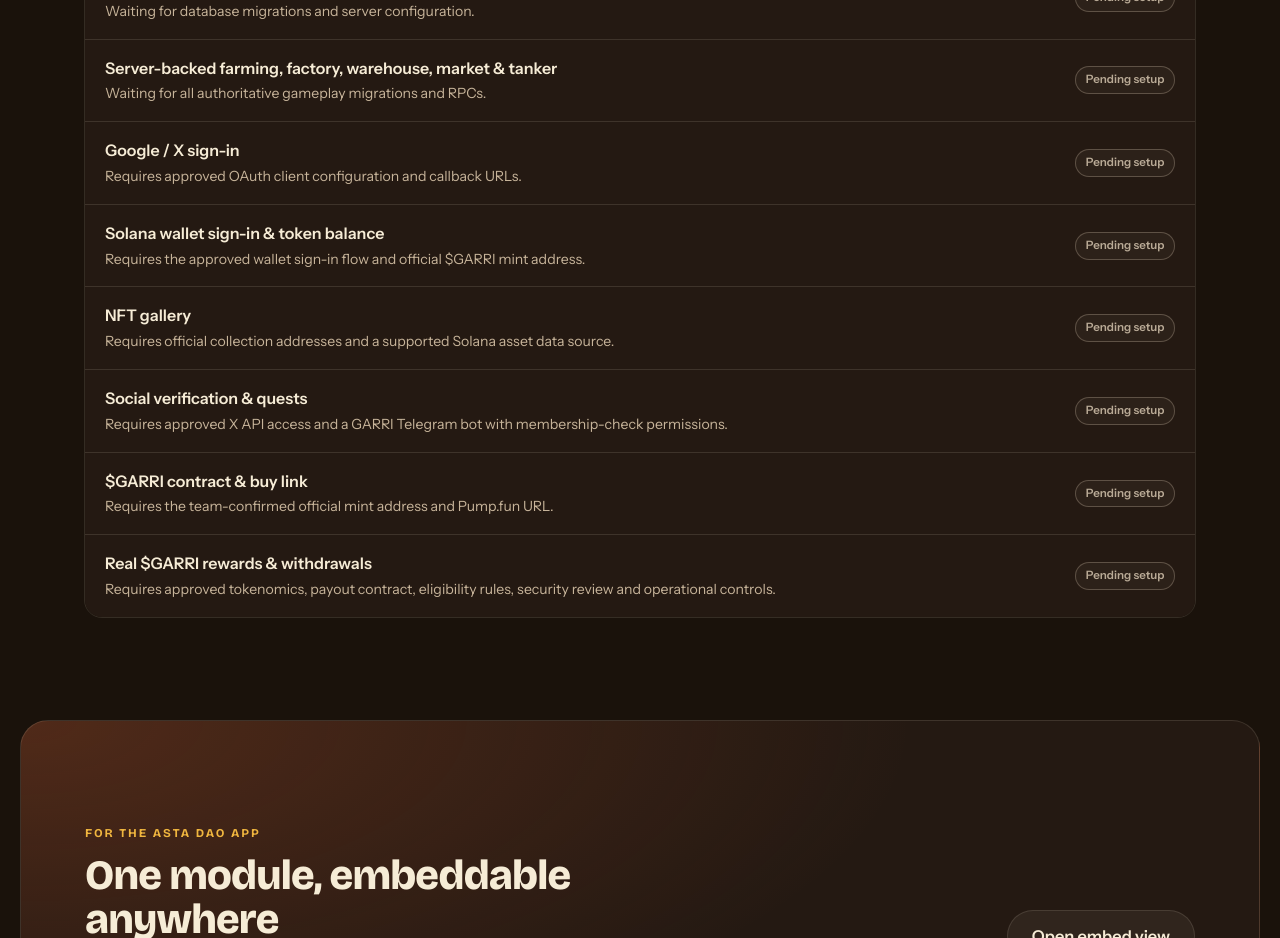
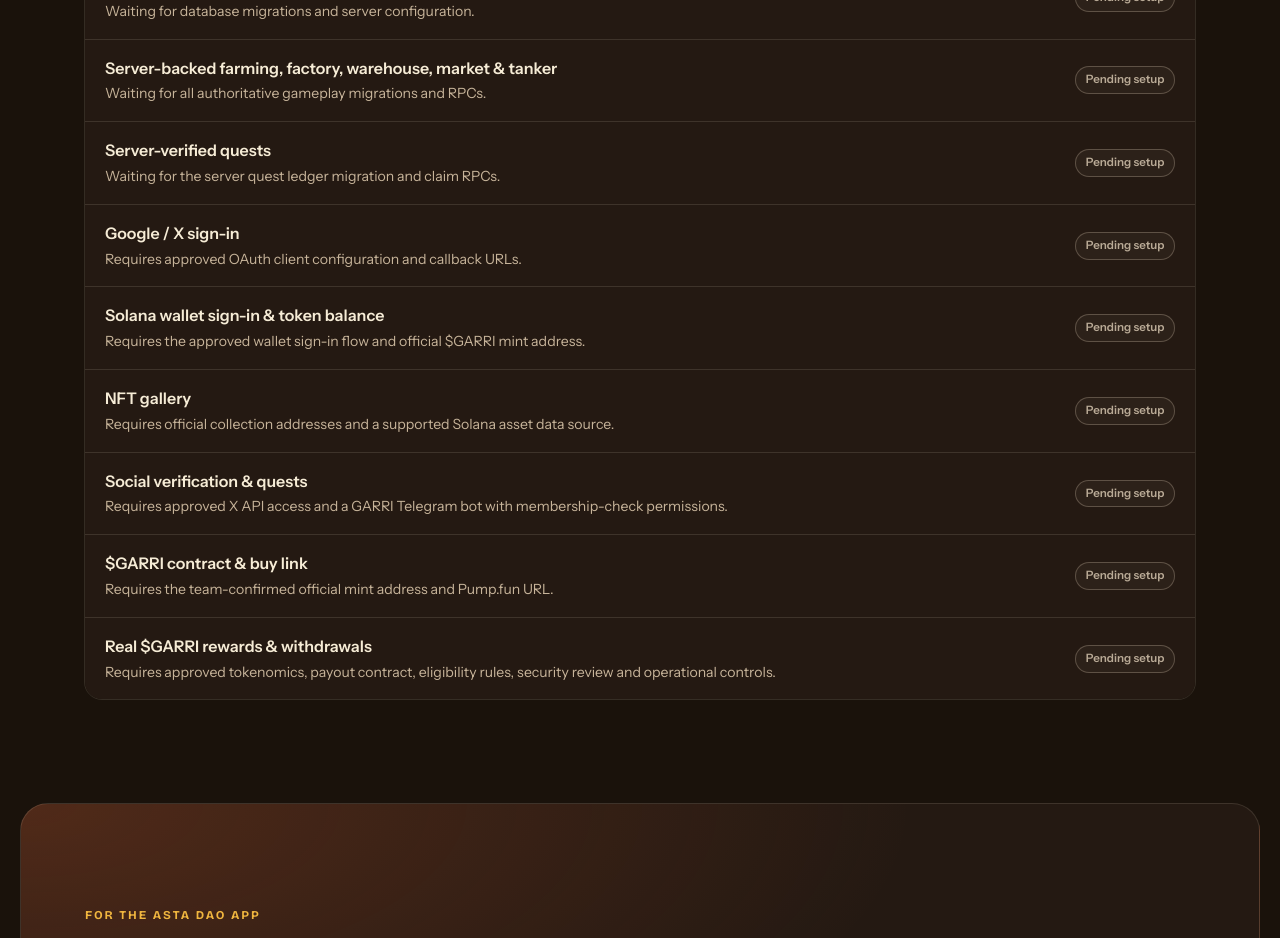
Before and after one commit to Khadija1346/3d-web3-farming-game, a React (Vite) app: page / in a window 1280 px wide. Shown: the part 3020-3958 px from the top of the page. Built offline with nearby package versions, Linux system fonts and the light colour scheme; no server answers.

Commit message:
Update quest integration status and definitions

```diff
--- a/src/fixtures/catalog.ts
+++ b/src/fixtures/catalog.ts
@@ -85,6 +85,7 @@ export const INTEGRATIONS: Integration[] = [
   { name: 'Email/password accounts', state: 'pending', note: 'Status updates automatically after the deployed Supabase Auth health check.' },
   { name: 'Cloud saves & leaderboard', state: 'pending', note: 'Status updates automatically when the deployed API can reach the migrated database.' },
   { name: 'Server-backed farming, factory, warehouse, market & tanker', state: 'pending', note: 'Status updates automatically after all authoritative gameplay RPCs are present.' },
+  { name: 'Server-verified quests', state: 'pending', note: 'Status updates automatically after the quest ledger and claim RPCs are available.' },
   { name: 'Google / X sign-in', state: 'pending', note: 'Requires approved OAuth client configuration and callback URLs.' },
   { name: 'Solana wallet sign-in & token balance', state: 'pending', note: 'Requires the approved wallet sign-in flow and official $GARRI mint address.' },
   { name: 'NFT gallery', state: 'pending', note: 'Requires official collection addresses and a supported Solana asset data source.' },
```
